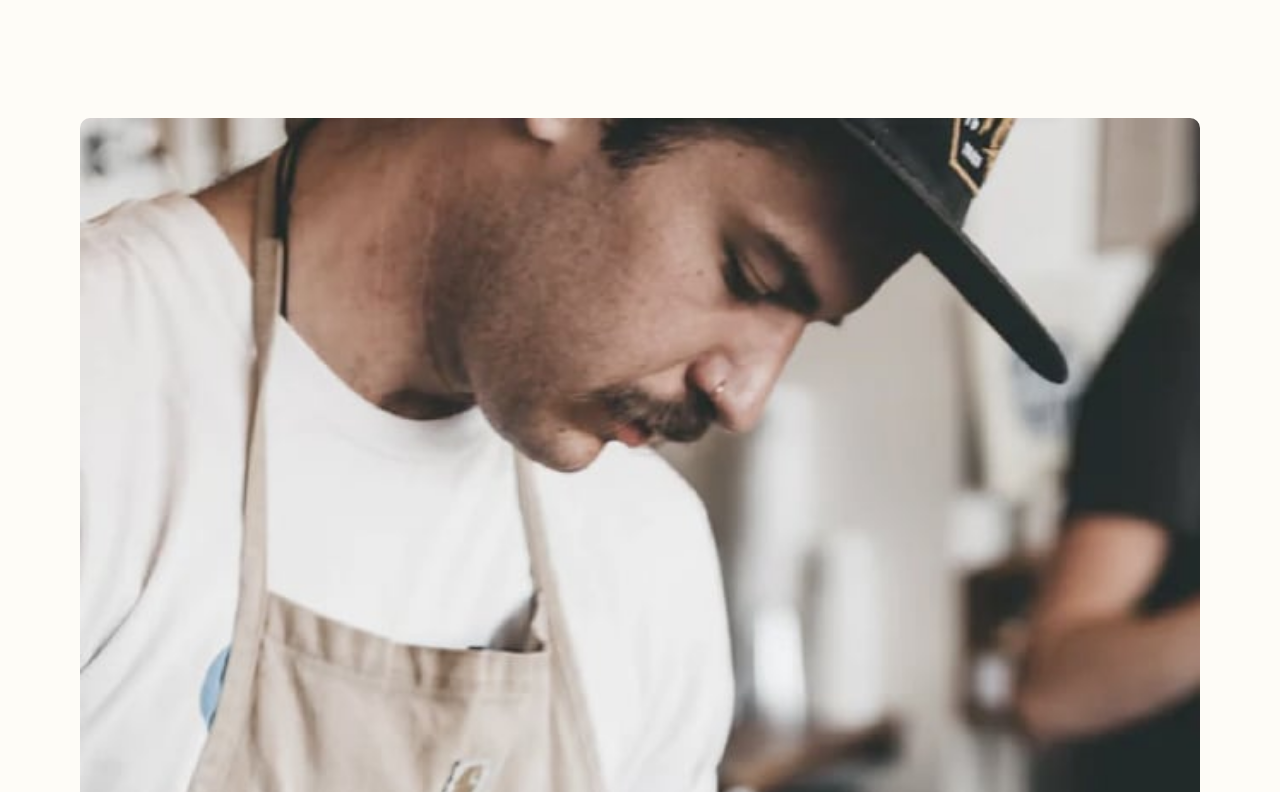
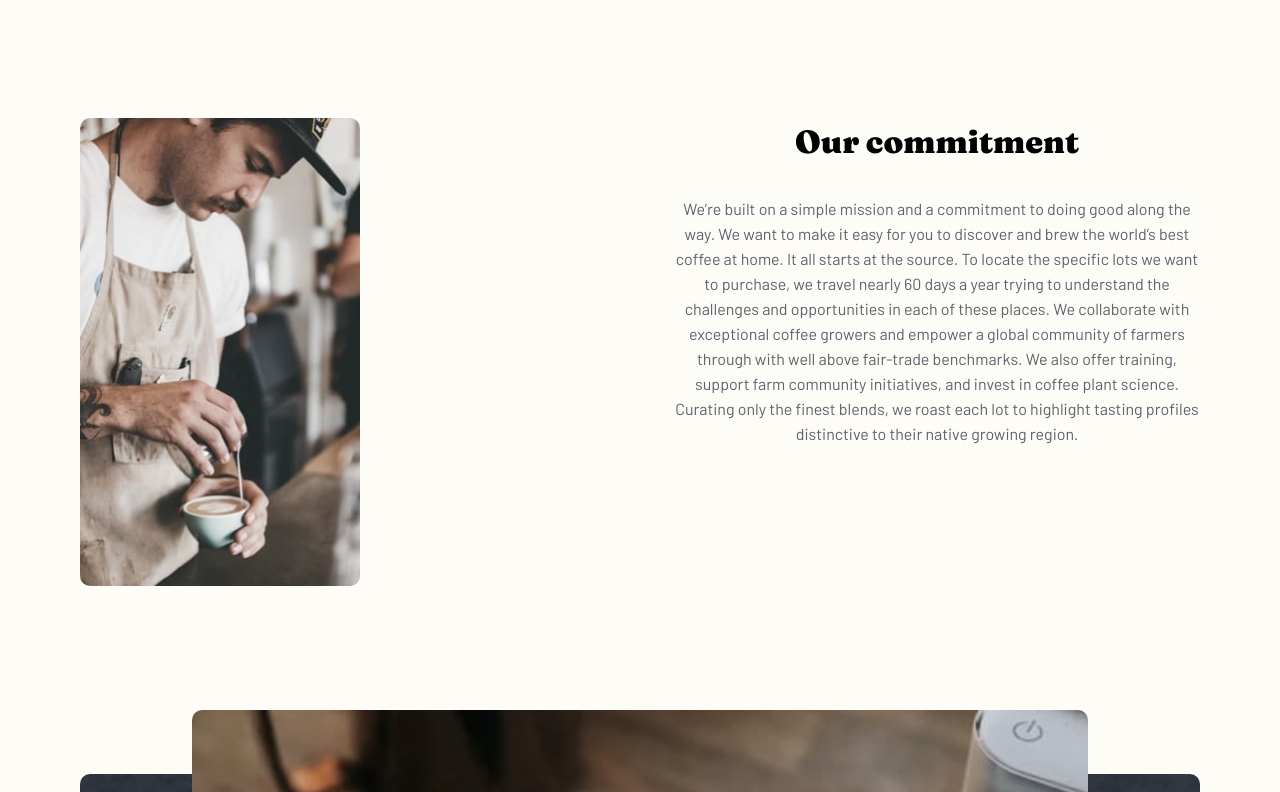
Before and after one commit to gcarter89/coffeeroasters, a React (Create React App) app: page / in a window 1280 px wide. Shown: the part 528-1320 px from the top of the page. Built offline with nearby package versions, Linux system fonts and the light colour scheme.

Commit message:
tablet styling for commitment section complete

```diff
--- a/src/components/about/About.module.scss
+++ b/src/components/about/About.module.scss
@@ -134,7 +134,20 @@
             text-align: left;
             padding: 58px;
             padding: 111px 58px 0px;
+        }
 
+        &__commitment {
+            display: grid;
+            grid-template-columns: 1fr 1fr;
+            gap: 68px;
+
+            img {
+                width: 280px;
+            }
+        }
+
+        &__commitmentText {
+            margin-top: unset;
         }
     }
 }
--- a/src/components/about/About.tsx
+++ b/src/components/about/About.tsx
@@ -1,5 +1,6 @@
 import styles from './About.module.scss';
 import commitmentMobileImage from '../../assets/about/mobile/image-commitment.jpg';
+import commitmentTabletImage from '../../assets/about/tablet/image-commitment.jpg';
 import qualityMobileImage from '../../assets/about/mobile/image-quality.jpg';
 
 import { ReactComponent as UnitedKingdom } from '../../assets/about/desktop/illustration-uk.svg';
@@ -17,7 +18,14 @@ export default function About() {
         </section>
 
         <section className={styles.about__commitment}>
-            <img src={commitmentMobileImage} alt='barista making coffee' />
+            <picture>
+                <source srcSet={commitmentTabletImage} media="(min-width: 732px)" />
+
+                <img src={commitmentMobileImage} alt="barista making coffee" />
+
+            </picture>
+
+            {/* <img src={commitmentMobileImage} alt='barista making coffee' /> */}
             <div className={styles.about__commitmentText}>
                 <h3>Our commitment</h3>
                 <p>We’re built on a simple mission and a commitment to doing good along the way. We want to make it easy for you to discover and brew the world’s best coffee at home. It all starts at the source. To locate the specific lots we want to purchase, we travel nearly 60 days a year trying to understand the challenges and opportunities in each of these places. We collaborate with exceptional coffee growers and empower a global community of farmers through with well above fair-trade benchmarks. We also offer training, support farm community initiatives, and invest in coffee plant science. Curating only the finest blends, we roast each lot to highlight tasting profiles distinctive to their native growing region.</p>
```
